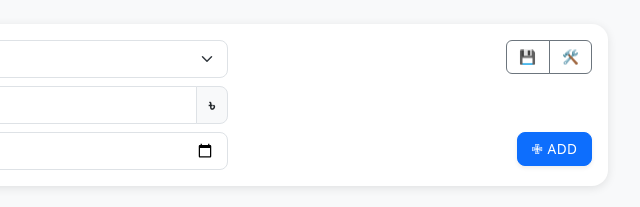
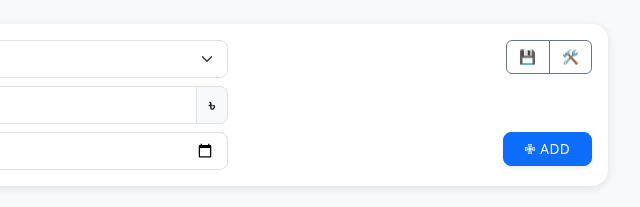
Before and after one commit to tanzimenvst/expense-app, a plain HTML site: page index.html in a window 1280 px wide. Shown: the top 207 px of the page, 590-1230 px from the left. Drawn offline with nearby package versions, Linux system fonts and the light colour scheme.

Commit message:
Update style.css

```diff
--- a/style.css
+++ b/style.css
@@ -32,7 +32,7 @@ body {
 }
 
 .edit-btn {
-  min-width: 75px;
+  min-width: 89.376px;
   box-shadow: 0 2px 4px rgba(0, 0, 0, 0.08);
   border-radius: 0.5rem;
   transition: all 0.2s ease-in-out;
```
